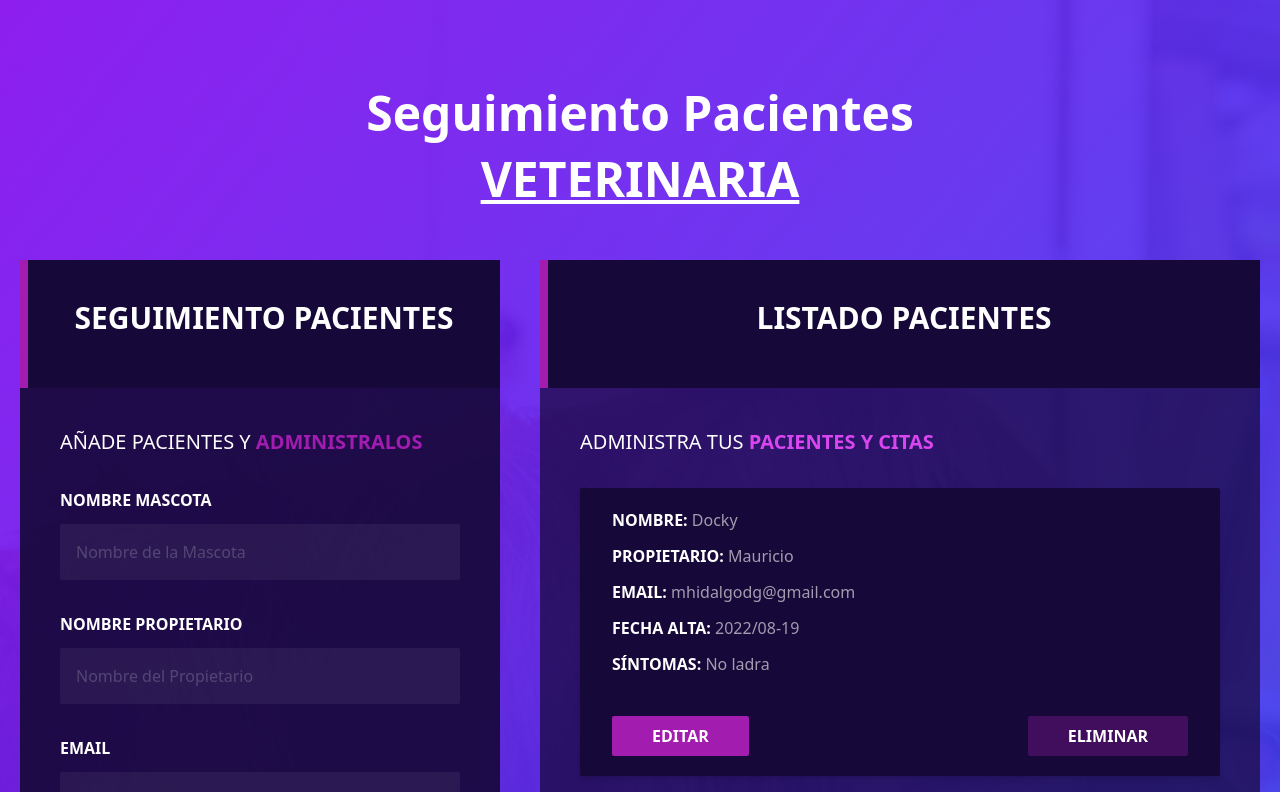
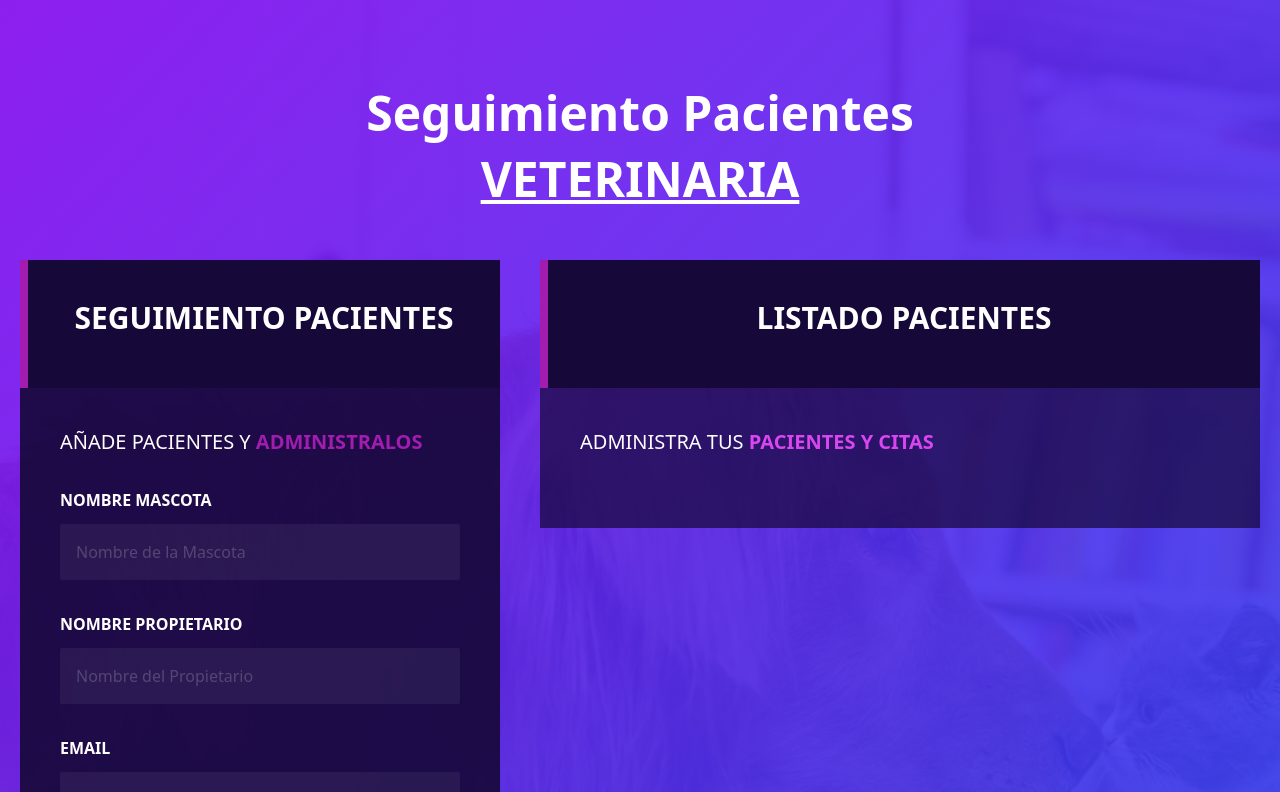
Before and after one commit to Mauhr87/proyecto-citas-react, a React (Create React App) app: page / in a window 1280 px wide. Shown: the top 792 px of the page. Built offline with nearby package versions, Linux system fonts and the light colour scheme.

Commit message:
adding deleting functionality

```diff
--- a/src/App.js
+++ b/src/App.js
@@ -16,7 +16,10 @@ function App() {
           pacientes={pacientes}
           setPacientes={setPacientes}
         />
-        <Pacientes/>
+        <Pacientes
+          pacientes={pacientes}
+          setPacientes={setPacientes}
+        />
       </div>
     </div>
   );
--- a/src/components/Formulario.js
+++ b/src/components/Formulario.js
@@ -13,7 +13,7 @@ const Formulario = ({pacientes, setPacientes}) => {
 
     const [error, setError] = useState(false)
 
-    const handlerSubmit = (e) =>{
+    const handleSubmit = (e) =>{
         e.preventDefault()
 
         if ([mascota, propietario, email, alta, sintomas].includes('')) {
@@ -24,6 +24,7 @@ const Formulario = ({pacientes, setPacientes}) => {
         setError(false)
 
         const objPaciente = {
+            id: Date.now(),
             mascota,
             propietario,
             email,
@@ -51,7 +52,7 @@ const Formulario = ({pacientes, setPacientes}) => {
             <div className="p-10 bg-dark-purple/[.9]">
                 {error ? <Error>Todos los campos son obligatorios</Error> : ''}
                 <p className="text-white text-xl mb-8 uppercase">Añade Pacientes y <span className="text-fuchsia-700 font-bold">Administralos</span></p>
-                <form onSubmit={handlerSubmit}>
+                <form onSubmit={handleSubmit}>
                     <div className="mb-8">
                         <label htmlFor="mascota" className="block mb-3 uppercase font-bold text-white">Nombre Mascota</label>
                         <input className="outline-0 bg-white/[.06] w-full p-4 rounded-sm placeholder-gray-50/[.2] text-white" type="text" placeholder="Nombre de la Mascota" onChange={(e) => setMascota(e.target.value)} value={mascota}/>
--- a/src/components/Paciente.js
+++ b/src/components/Paciente.js
@@ -1,16 +1,21 @@
 import React from 'react'
 
-const Paciente = () => {
+const Paciente = ({paciente, getDeleteId}) => {
+
+  const handleDelete = () =>{
+    getDeleteId(paciente.id)
+  }
+
   return (
     <div className="text-white mb-8 shadow-md py-5 px-8 bg-dark-purple rounded-sm">
-        <p className="uppercase font-bold mb-3">Nombre: <span className="font-normal normal-case text-white/[.6]">Docky</span></p>
-        <p className="uppercase font-bold mb-3">Propietario: <span className="font-normal normal-case text-white/[.6]">Mauricio</span></p>
-        <p className="uppercase font-bold mb-3">Email: <span className="font-normal normal-case text-white/[.6]">mhidalgodg@gmail.com</span></p>
-        <p className="uppercase font-bold mb-3">Fecha Alta: <span className="font-normal normal-case text-white/[.6]">2022/08-19</span></p>
-        <p className="uppercase font-bold mb-3">Síntomas: <span className="font-normal normal-case text-white/[.6]">No ladra</span></p>
+        <p className="uppercase font-bold mb-3">Nombre: <span className="font-normal normal-case text-white/[.6]">{paciente.mascota}</span></p>
+        <p className="uppercase font-bold mb-3">Propietario: <span className="font-normal normal-case text-white/[.6]">{paciente.propietario}</span></p>
+        <p className="uppercase font-bold mb-3">Email: <span className="font-normal normal-case text-white/[.6]">{paciente.email}</span></p>
+        <p className="uppercase font-bold mb-3">Fecha Alta: <span className="font-normal normal-case text-white/[.6]">{paciente.alta}</span></p>
+        <p className="uppercase font-bold mb-3">Síntomas: <span className="font-normal normal-case text-white/[.6]">{paciente.sintomas}</span></p>
         <div className="flex justify-between mt-10">
             <button type="button" className="py-2 px-10 bg-fuchsia-700 hover:bg-fuchsia-700/[.8] text-white font-bold uppercase rounded-sm">Editar</button>
-            <button type="button" className="py-2 px-10 bg-fuchsia-700/[.3] hover:bg-fuchsia-700/[.8] text-white font-bold uppercase rounded-sm">Eliminar</button>
+            <button type="button" className="py-2 px-10 bg-fuchsia-700/[.3] hover:bg-fuchsia-700/[.8] text-white font-bold uppercase rounded-sm" onClick={handleDelete}>Eliminar</button>
         </div>
     </div>
   )
--- a/src/components/Pacientes.js
+++ b/src/components/Pacientes.js
@@ -1,7 +1,15 @@
 import React from 'react'
 import Paciente from "./Paciente"
 
-const Pacientes = () => {
+const Pacientes = ({pacientes, setPacientes}) => {
+
+  const getDeleteId = (id) => {
+     const pacientesActualizados = pacientes.filter(paciente => paciente.id !== id)
+
+     setPacientes(pacientesActualizados)
+  }
+
+
   return (
     <div className="md:w-1/2 lg:w-3/5 mx-5">
         <header className="bg-dark-purple px-5 py-10 text-center text-white border-l-8 border-fuchsia-700">
@@ -12,9 +20,16 @@ const Pacientes = () => {
         <div className="p-10 bg-dark-purple/[.7]">
           <p className="text-white text-xl mb-8 uppercase">Administra tus <span className="text-fuchsia-500 font-bold">Pacientes y Citas</span></p>
 
-          <Paciente/>
-          <Paciente/>
-          <Paciente/>
+          {pacientes.map((paciente) =>{
+
+            return (
+              <Paciente
+                paciente={paciente}
+                getDeleteId={getDeleteId}
+                key={paciente.id}
+              />
+            )
+          })}
         </div>
 
     </div>
```
